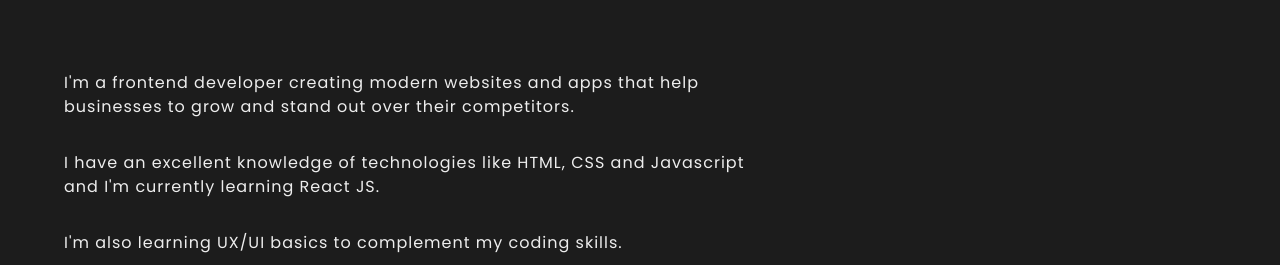
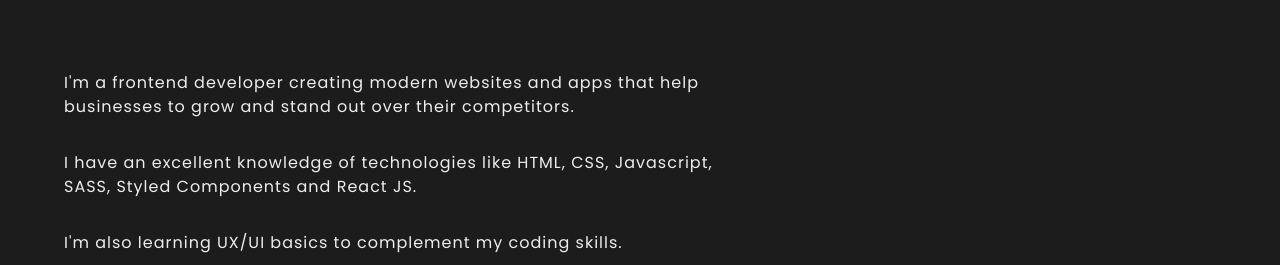
Before and after one commit to milderz/frontend-portfolio.old, a React (Create React App) app: page / in a window 1280 px wide. Shown: the part 1580-1845 px from the top of the page. Built offline with nearby package versions, Linux system fonts and the light colour scheme.

Commit message:
Updated about me text

```diff
--- a/src/App.js
+++ b/src/App.js
@@ -31,8 +31,8 @@ function App() {
             businesses to grow and stand out over their competitors.
           </p>
           <p>
-            I have an excellent knowledge of technologies like HTML, CSS and
-            Javascript and I'm currently learning React JS.
+            I have an excellent knowledge of technologies like HTML, CSS,
+            Javascript, SASS, Styled Components and React JS.
           </p>
           <p>I'm also learning UX/UI basics to complement my coding skills.</p>
           <MainButton btnText="Download CV" icon={faDownload} />
```
